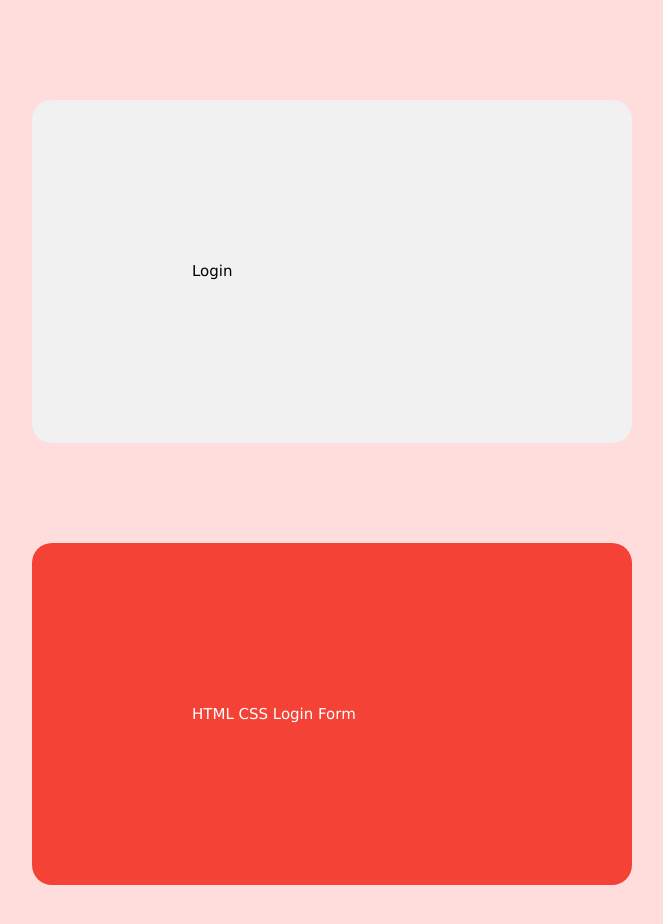
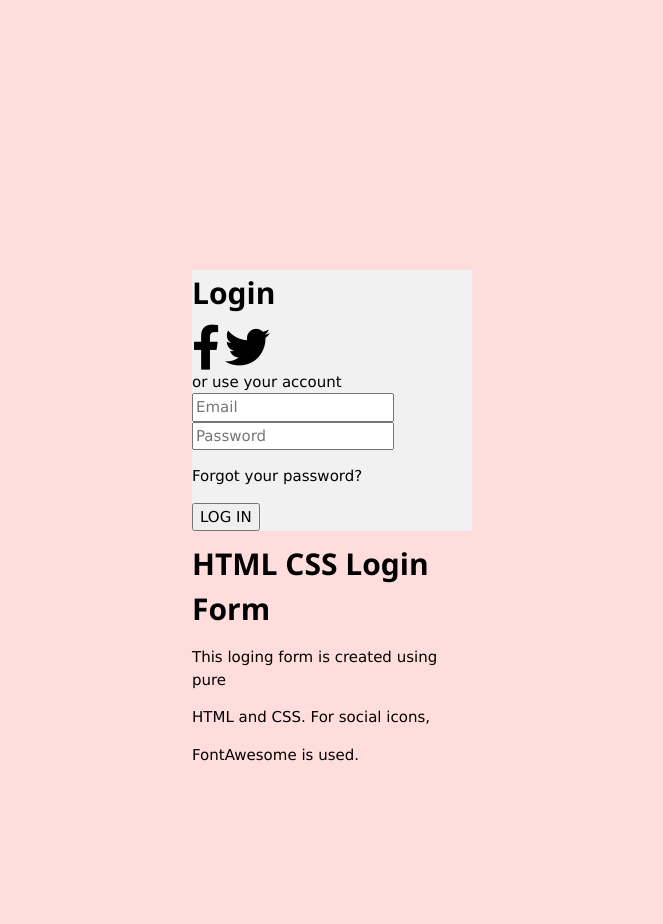
Before and after one commit to Emilioj17/LoginRojo_ValidandoDatosenJS, a plain HTML site: page index.html in a window 1280 px wide. Shown: the whole page, without its empty margins (308-971 px from the left). Drawn offline with nearby package versions, Linux system fonts and the light colour scheme.

Commit message:
Update index.html

```diff
--- a/index.html
+++ b/index.html
@@ -4,12 +4,37 @@
     <meta charset="UTF-8">
     <meta http-equiv="X-UA-Compatible" content="IE=edge">
     <meta name="viewport" content="width=device-width, initial-scale=1.0">
+    <link rel="stylesheet" href="https://cdnjs.cloudflare.com/ajax/libs/font-awesome/5.15.3/css/all.min.css" integrity="sha512-iBBXm8fW90+nuLcSKlbmrPcLa0OT92xO1BIsZ+ywDWZCvqsWgccV3gFoRBv0z+8dLJgyAHIhR35VZc2oM/gI1w==" crossorigin="anonymous" referrerpolicy="no-referrer" />
     <link rel="stylesheet" href="https://www.w3schools.com/w3css/4/w3.css">
     <link rel="stylesheet" href="style.css">
     <title>Document</title>
 </head>
 <body class="w3-pale-red">
-    <div class="principal izquierda w3-light-grey">Login</div>
-    <div class="principal derecha w3-red">HTML CSS Login Form</div>
+    <div class="principal">
+        <div class="principalHijo izquierda w3-light-grey">
+            <div class="login">
+                <h2><strong>Login</strong></h2>
+            </div>
+            <div class="icons">
+                <i class="fab fa-facebook-f fa-3x"></i>
+                <i class="fab fa-twitter fa-3x"></i>
+            </div>
+            <div class="p">or use your account</div>
+            <div class="formulario">
+                <input type="email" name="" id="" placeholder="Email">
+                <input type="password" name="" id="" placeholder="Password">
+            </div>
+            <div class="loggin">
+                <p class="p">Forgot your password?</p>
+                <button type="submit">LOG IN</button>
+            </div>
+        </div>
+        <div class="principalHijo derecha">
+            <h2><strong>HTML CSS Login Form</strong></h2>
+            <p>This loging form is created using pure</p>
+            <p>HTML and CSS. For social icons,</p>
+            <p>FontAwesome is used.</p>
+        </div>
+    </div>
 </body>
 </html>
```
